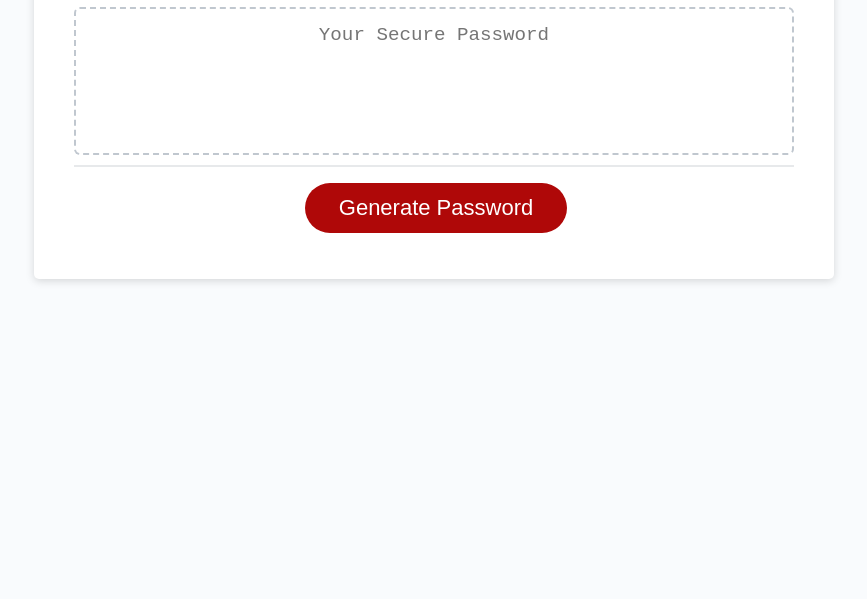
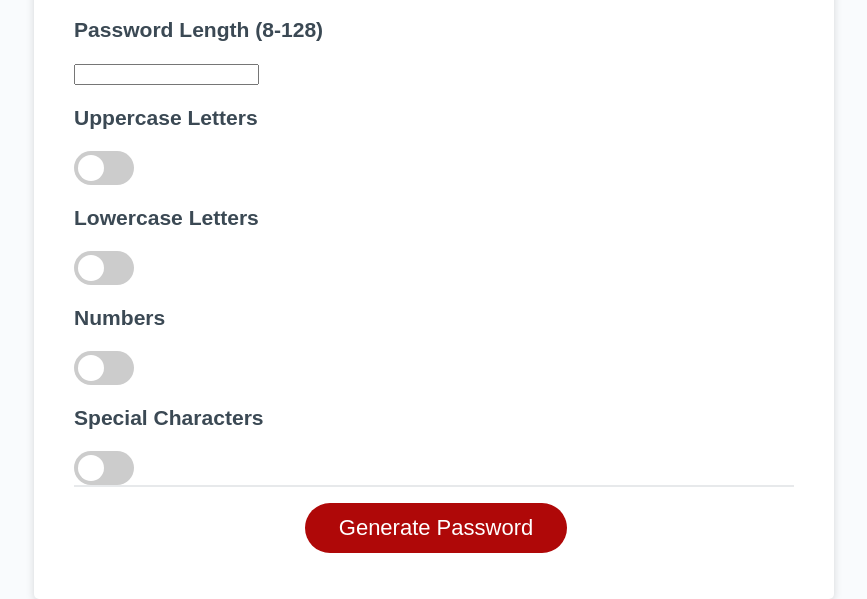
Before and after one commit to GammaTwoo/password-generator, a plain HTML site: page index.html in a window 1280 px wide. Shown: the part 241-840 px from the top of the page, without its empty margins (206-1073 px from the left). Before the commit the page ends 800 px from the top, so only its background shows below. Drawn offline with Linux system fonts and the light colour scheme.

Commit message:
creating the form

```diff
--- a/index.html
+++ b/index.html
@@ -16,19 +16,61 @@
         <div class="card-header">
           <h2>Generate a Password</h2>
         </div>
-        <div class="card-body">
+        <!-- Following Code needs to be put in by JS -->
+        <div class="form" id="passwordForm">
+
+          <div class="length">
+            <h3>Password Length (8-128)</h3>
+            <input type="number">
+          </div>
+
+          <div class="uppercase">
+            <h3>Uppercase Letters</h3>
+            <label class="switch">
+              <input type="checkbox">
+              <span class="slider round"></span>
+            </label>
+          </div>
+
+          <div class="lowercase">
+            <h3>Lowercase Letters</h3>
+            <label class="switch">
+              <input type="checkbox">
+              <span class="slider round"></span>
+            </label>
+          </div>
+
+          <div class="numbers">
+            <h3>Numbers</h3>
+            <label class="switch">
+              <input type="checkbox">
+              <span class="slider round"></span>
+            </label>
+          </div>
+
+          <div class="special-characters">
+            <h3>Special Characters</h3>
+            <label class="switch">
+              <input type="checkbox">
+              <span class="slider round"></span>
+            </label>
+          </div>
+
+        </div>
+        <!-- From above comment to here -->
+        <!-- <div class="card-body">
           <textarea
             readonly
             id="password"
             placeholder="Your Secure Password"
             aria-label="Generated Password"
           ></textarea>
-        </div>
+        </div> -->
         <div class="card-footer">
           <button id="generate" class="btn">Generate Password</button>
         </div>
       </div>
     </div>
-    <script src="script.js"></script>
+    <!-- <script src="script.js"></script> -->
   </body>
 </html>
--- a/script.js
+++ b/script.js
@@ -1,14 +1,38 @@
-// Assignment Code
-var generateBtn = document.querySelector("#generate");
+// remove/hide password box
+generate.addEventListener("click", clearCard)
 
-// Write password to the #password input
-function writePassword() {
-  var password = generatePassword();
-  var passwordText = document.querySelector("#password");
+function clearCard() {
+  const textAreaRemover = document.getElementById("password"); textAreaRemover.remove();
+  var hasCleared = true
+};
 
-  passwordText.value = password;
+// expand central box + show options
 
+if (hasCleared = true) {
+  const formHandler =
 }
 
-// Add event listener to generate button
-generateBtn.addEventListener("click", writePassword);
+// store inputs
+
+// collapse box/put the old info back
+
+// print password
+
+
+/* Pseudo-code
+Generate Password button
+  on click
+    open window
+      multiple options
+        length
+          8 - 128
+        character types
+          lower
+          upper
+          numeric
+          special
+      Validate input (at least one character type should be selected)
+    Generate Passwod
+  Write generated password to the page
+
+  */
--- a/style.css
+++ b/style.css
@@ -135,3 +135,70 @@ button[disabled] {
     font-size: 0.8rem;
   }
 }
+
+/* Styles for JS created objects */
+
+
+/* The toggle switches */
+/* Box around slider */
+.switch {
+  position: relative;
+  display: inline-block;
+  width: 60px;
+  height: 34px;
+}
+
+/* Hide default HTML checkbox */
+.switch input {
+  opacity: 0;
+  width: 0;
+  height: 0;
+}
+
+/* The slider */
+.slider {
+  position: absolute;
+  cursor: pointer;
+  top: 0;
+  left: 0;
+  right: 0;
+  bottom: 0;
+  background-color: #ccc;
+  -webkit-transition: .4s;
+  transition: .4s;
+}
+
+.slider:before {
+  position: absolute;
+  content: "";
+  height: 26px;
+  width: 26px;
+  left: 4px;
+  bottom: 4px;
+  background-color: white;
+  -webkit-transition: .4s;
+  transition: .4s;
+}
+
+input:checked + .slider {
+  background-color: #2196F3;
+}
+
+input:focus + .slider {
+  box-shadow: 0 0 1px #2196F3;
+}
+
+input:checked + .slider:before {
+  -webkit-transform: translateX(26px);
+  -ms-transform: translateX(26px);
+  transform: translateX(26px);
+}
+
+/* Rounded sliders */
+.slider.round {
+  border-radius: 34px;
+}
+
+.slider.round:before {
+  border-radius: 50%;
+}
```
Also changed, not shown: backup.html (added, +34 -0 lines).
